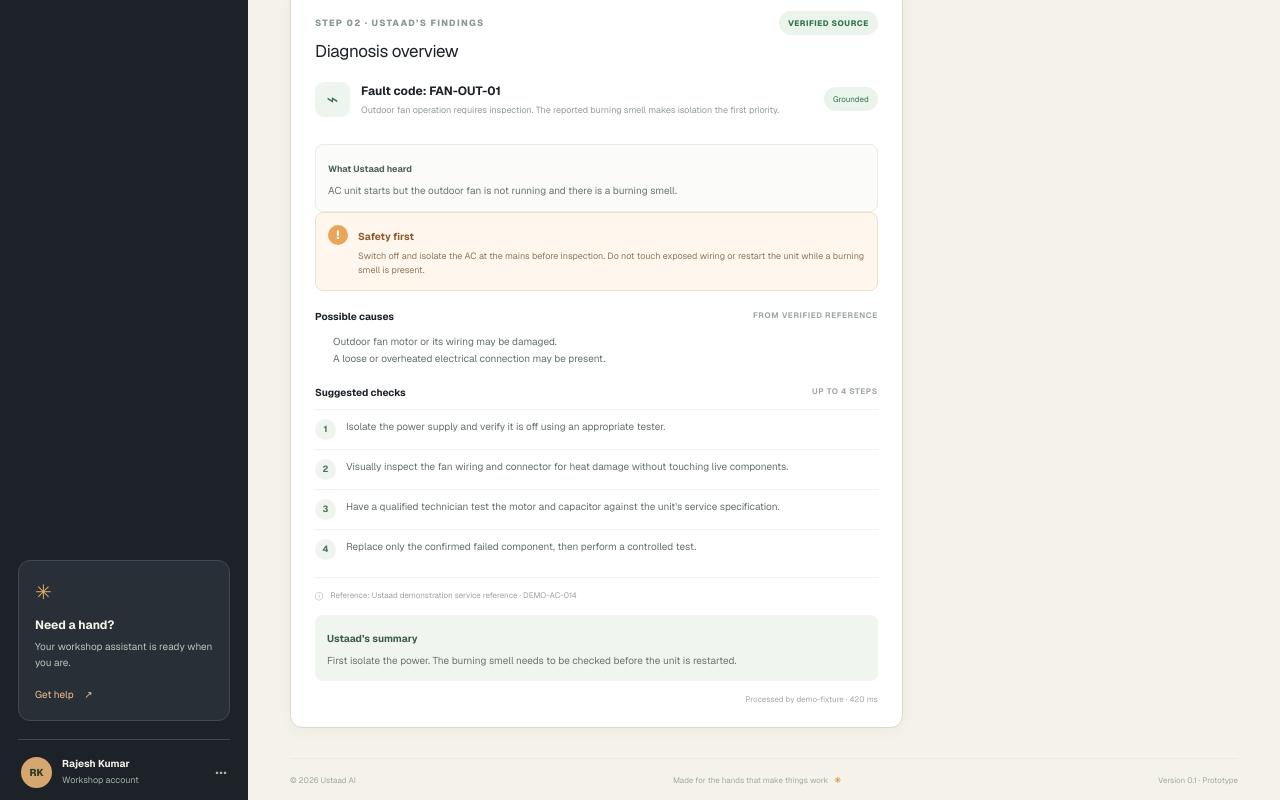
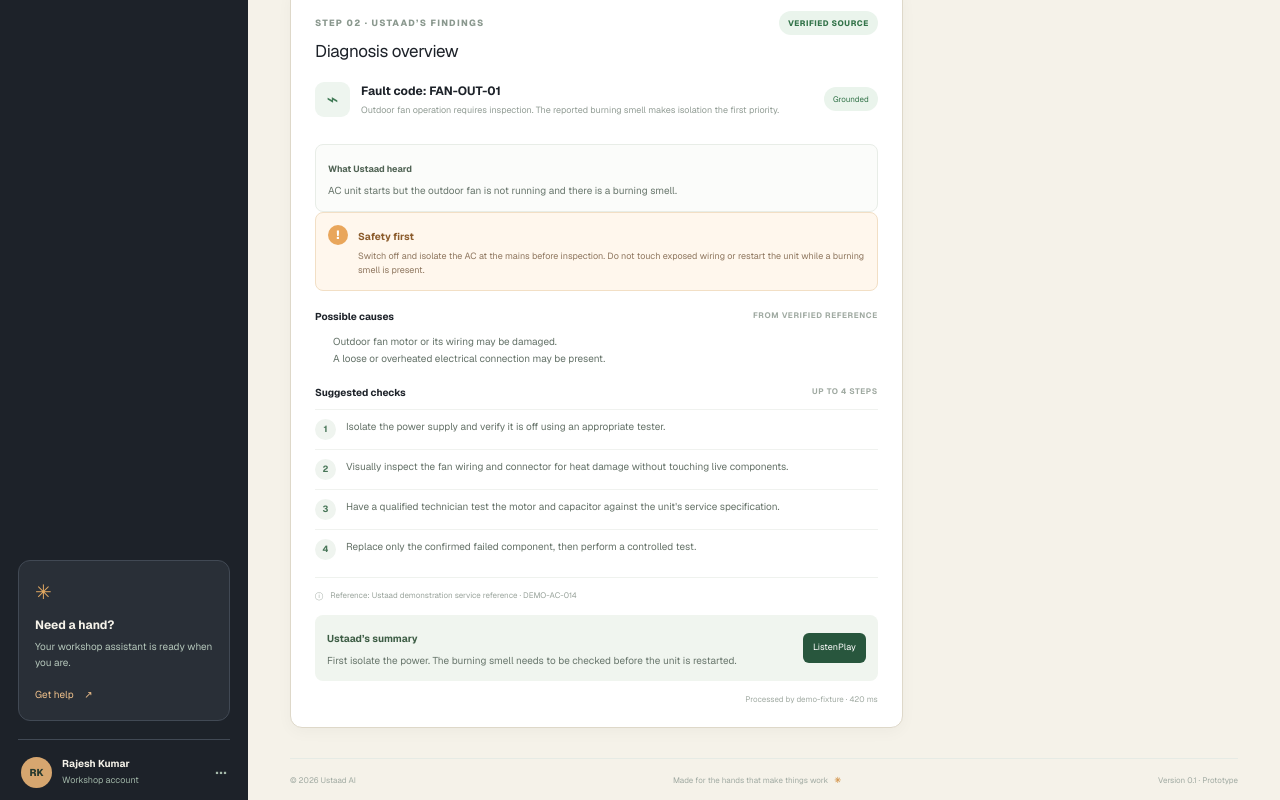
Before and after one commit to SiddharthaOG/Ustaad-AI, a Next.js app in the folder frontend/: page /workspace in a window 1280 px wide. Both pictures are taken after a click on the button "Run demo". Shown: the part 1154-1954 px from the top of the page. Built offline with nearby package versions, Linux system fonts and the light colour scheme.

Commit message:
fix(frontend): wire diagnosis text-to-speech playback

```diff
--- a/frontend/package.json
+++ b/frontend/package.json
@@ -12,7 +12,8 @@
     "test:diagnosis": "node scripts/test-diagnosis.mjs",
     "test:billing": "node scripts/test-billing-demo.mjs",
     "test:api": "node scripts/test-api-client.mjs",
-    "test": "npm run test:audio && npm run test:media && npm run test:diagnosis && npm run test:billing && npm run test:api"
+    "test:tts": "node scripts/test-tts-ui.mjs",
+    "test": "npm run test:audio && npm run test:media && npm run test:diagnosis && npm run test:billing && npm run test:api && npm run test:tts"
   },
   "dependencies": {
     "next": "16.4.6",
--- /dev/null
+++ b/frontend/scripts/test-tts-ui.mjs
@@ -0,0 +1,18 @@
+import assert from "node:assert/strict";
+import { readFile } from "node:fs/promises";
+
+const page = await readFile(new URL("../src/app/workspace/page.tsx", import.meta.url), "utf8");
+const result = await readFile(new URL("../src/app/workspace/diagnosis-result.tsx", import.meta.url), "utf8");
+
+assert.match(page, /const speakDiagnosis = async \(\) =>/);
+assert.match(page, /ustaadApi\.speak\(/);
+assert.match(page, /text: diagnosis\.spoken_summary/);
+assert.match(page, /onSpeak=\{\(\) => void speakDiagnosis\(\)\}/);
+assert.match(page, /speechAudioUrl\]\);/);
+assert.match(page, /speechSubmitting\.current/);
+assert.match(result, /onSpeak && \(/);
+assert.match(result, /disabled=\{speechLoading\}/);
+assert.match(result, /role="alert"/);
+assert.match(result, /controls preload="metadata" src=\{speechAudioUrl\}/);
+assert.doesNotMatch(result, /autoPlay/);
+console.log("? diagnosis summary is wired to the TTS API and renders loading, error and manual playback states");
--- a/frontend/src/app/workspace.css
+++ b/frontend/src/app/workspace.css
@@ -125,3 +125,13 @@ button:disabled{cursor:not-allowed}
 @media(max-width:560px){.topbar-right{gap:7px;font-size:8px}.top-divider,.topbar-right .icon-button{display:none}.topbar-right>span{max-width:190px;overflow:hidden;text-overflow:ellipsis;white-space:nowrap}}
 
 @media(prefers-reduced-motion:reduce){.diagnosis-spinner{animation:none!important}}
+
+
+/* Diagnosis text-to-speech playback */
+.spoken-summary{flex-wrap:wrap}
+.spoken-summary>div:first-child{min-width:0;flex:1}
+.spoken-summary button:disabled{opacity:.6;cursor:wait}
+.speech-playback{flex:1 0 100%;min-width:0;padding-top:8px;border-top:1px solid #dfe8dd}
+.speech-playback>span{display:block;margin-bottom:7px;color:#58715d;font-size:9px}
+.speech-player{display:block;width:100%;height:38px}
+.speech-error{flex:1 0 100%;margin:4px 0 0;color:#984c40;font-size:9px;line-height:1.5}
--- a/frontend/src/app/workspace/diagnosis-result.tsx
+++ b/frontend/src/app/workspace/diagnosis-result.tsx
@@ -8,9 +8,15 @@ type Props = {
   warnings?: string[];
   onRetry?: () => void;
   onSpeak?: () => void;
+  speechLoading?: boolean;
+  speechError?: string;
+  speechAudioUrl?: string;
 };
 
-export function DiagnosisResult({ result, loading, error, hasSubmitted, warnings = [], onRetry, onSpeak }: Props) {
+export function DiagnosisResult({
+  result, loading, error, hasSubmitted, warnings = [], onRetry, onSpeak,
+  speechLoading = false, speechError = "", speechAudioUrl = "",
+}: Props) {
   return (
     <section className="panel result-panel" aria-labelledby="diagnosis-heading" aria-live="polite">
       <div className="result-top">
@@ -104,7 +110,21 @@ export function DiagnosisResult({ result, loading, error, hasSubmitted, warnings
           {result.spoken_summary && (
             <div className="spoken-summary">
               <div><strong>Ustaad’s summary</strong><p>{result.spoken_summary}</p></div>
-              {onSpeak && <button type="button" onClick={onSpeak}>Listen <span>▶</span></button>}
+              {onSpeak && (
+                <button type="button" onClick={onSpeak} disabled={speechLoading} aria-label="Generate spoken diagnosis">
+                  {speechLoading ? "Preparing audio..." : speechAudioUrl ? "Generate again" : "Listen"}
+                  <span aria-hidden="true">{speechLoading ? "..." : "Play"}</span>
+                </button>
+              )}
+              {speechError && <p className="speech-error" role="alert">{speechError}</p>}
+              {speechAudioUrl && (
+                <div className="speech-playback" role="group" aria-label="Spoken diagnosis playback">
+                  <span>Audio ready. Press play to listen</span>
+                  <audio className="speech-player" controls preload="metadata" src={speechAudioUrl}>
+                    Audio playback is not supported by this browser.
+                  </audio>
+                </div>
+              )}
             </div>
           )}
           <div className="diagnosis-meta">Processed by {result.provider} · {Math.max(0, Math.round(result.latency_ms))} ms</div>
--- a/frontend/src/app/workspace/page.tsx
+++ b/frontend/src/app/workspace/page.tsx
@@ -41,17 +41,22 @@ export default function Home() {
   const [diagnosisLoading, setDiagnosisLoading] = useState(false);
   const [diagnosisError, setDiagnosisError] = useState("");
   const [diagnosisSubmitted, setDiagnosisSubmitted] = useState(false);
+  const [speechLoading, setSpeechLoading] = useState(false);
+  const [speechError, setSpeechError] = useState("");
+  const [speechAudioUrl, setSpeechAudioUrl] = useState("");
   const [notice, setNotice] = useState("");
   const photoInput = useRef<HTMLInputElement>(null);
   const audioInput = useRef<HTMLInputElement>(null);
   const diagnosisAbort = useRef<AbortController | null>(null);
   const diagnosisSubmitting = useRef(false);
+  const speechSubmitting = useRef(false);
   const diagnosisSubmissionId = useRef(0);
   const demoRunId = useRef(0);
 
   const audioUrl = recordedAudioUrl || uploadedAudioUrl;
   useEffect(() => () => { if (uploadedAudioUrl) URL.revokeObjectURL(uploadedAudioUrl); }, [uploadedAudioUrl]);
   useEffect(() => () => { if (photoPreviewUrl) URL.revokeObjectURL(photoPreviewUrl); }, [photoPreviewUrl]);
+  useEffect(() => () => { if (speechAudioUrl) URL.revokeObjectURL(speechAudioUrl); }, [speechAudioUrl]);
   useEffect(() => () => { demoRunId.current += 1; diagnosisAbort.current?.abort(); }, []);
 
   const cancelDiagnosisRequest = () => {
@@ -70,6 +75,8 @@ export default function Home() {
     setUploadedAudioFile(null);
     setAudioName("");
     setAudioValidationError("");
+    setSpeechAudioUrl("");
+    setSpeechError("");
     setDiagnosis(null);
     setDiagnosisWarnings([]);
     setDiagnosisError("");
@@ -80,13 +87,13 @@ export default function Home() {
   const endRecording = () => { void stopRecording(); liveTranscript.stop(); };
   const clearAudio = () => {
     cancelDiagnosisRequest();
-    liveTranscript.stop(); clearRecording(); liveTranscript.clear(); setUploadedAudioUrl(""); setUploadedAudioFile(null); setAudioName(""); setAudioValidationError(""); setDiagnosis(null); setDiagnosisWarnings([]); setDiagnosisError(""); setDiagnosisSubmitted(false);
+    liveTranscript.stop(); clearRecording(); liveTranscript.clear(); setUploadedAudioUrl(""); setUploadedAudioFile(null); setAudioName(""); setAudioValidationError(""); setSpeechAudioUrl(""); setSpeechError(""); setDiagnosis(null); setDiagnosisWarnings([]); setDiagnosisError(""); setDiagnosisSubmitted(false);
     if (audioInput.current) audioInput.current.value = "";
   };
   const handleAudioFile = async (file?: File) => {
     if (!file) return;
     cancelDiagnosisRequest();
-    liveTranscript.stop(); clearRecording(); setUploadedAudioUrl(""); setUploadedAudioFile(null); setAudioName(""); setDiagnosis(null); setDiagnosisWarnings([]); setDiagnosisError(""); setDiagnosisSubmitted(false);
+    liveTranscript.stop(); clearRecording(); setUploadedAudioUrl(""); setUploadedAudioFile(null); setAudioName(""); setSpeechAudioUrl(""); setSpeechError(""); setDiagnosis(null); setDiagnosisWarnings([]); setDiagnosisError(""); setDiagnosisSubmitted(false);
     const validation = await validateDiagnosisWav(file);
     if (!validation.valid) { setAudioName(""); setAudioValidationError(validation.message); if (audioInput.current) audioInput.current.value = ""; return; }
     setUploadedAudioUrl(URL.createObjectURL(validation.file)); setUploadedAudioFile(validation.file); setAudioName(validation.file.name); setAudioValidationError("");
@@ -103,7 +110,7 @@ export default function Home() {
 
     if (!audio) {
       setDiagnosisError("Record a voice note or upload an audio clip before analysing.");
-      setDiagnosis(null);
+      setSpeechAudioUrl(""); setSpeechError(""); setDiagnosis(null);
       setDiagnosisSubmitted(false);
       diagnosisSubmitting.current = false;
       return;
@@ -121,7 +128,7 @@ export default function Home() {
     if (diagnosisSubmissionId.current !== submissionId) return;
     if (!audioValidation.valid) {
       setDiagnosisError(audioValidation.message);
-      setDiagnosis(null);
+      setSpeechAudioUrl(""); setSpeechError(""); setDiagnosis(null);
       setDiagnosisSubmitted(false);
       diagnosisSubmitting.current = false;
       return;
@@ -131,6 +138,7 @@ export default function Home() {
     diagnosisAbort.current = controller;
     setDiagnosisLoading(true);
     setDiagnosisError("");
+    setSpeechAudioUrl(""); setSpeechError("");
     setDiagnosis(null);
     setDiagnosisSubmitted(true);
     try {
@@ -158,10 +166,38 @@ export default function Home() {
     }
   };
 
+  const speakDiagnosis = async () => {
+    if (!diagnosis?.spoken_summary || speechSubmitting.current) return;
+
+    speechSubmitting.current = true;
+    setSpeechLoading(true);
+    setSpeechError("");
+    try {
+      const audio = await ustaadApi.speak(
+        { text: diagnosis.spoken_summary, lang: transcriptLanguage === "hi-IN" ? "hinglish" : "en" },
+        { timeoutMs: 60_000 },
+      );
+      if (!audio.size || !audio.type.startsWith("audio/")) {
+        throw new Error("Ustaad returned an invalid audio response. Please try again.");
+      }
+      setSpeechAudioUrl(URL.createObjectURL(audio));
+    } catch (error) {
+      setSpeechError(
+        error instanceof UstaadApiError
+          ? error.message
+          : error instanceof Error ? error.message : "Speech generation failed. Please try again.",
+      );
+    } finally {
+      speechSubmitting.current = false;
+      setSpeechLoading(false);
+    }
+  };
+
   const clearDiagnosis = () => {
     cancelDiagnosisRequest();
     clearAudio();
     setPhotoFile(null); setPhotoName(""); setPhotoValidationError(""); setPhotoPreviewUrl("");
+    setSpeechAudioUrl(""); setSpeechError("");
     setDiagnosis(null); setDiagnosisWarnings([]); setDiagnosisError(""); setDiagnosisSubmitted(false);
     if (photoInput.current) photoInput.current.value = "";
   };
@@ -193,6 +229,7 @@ export default function Home() {
     cancelDiagnosisRequest();
     const runId = ++demoRunId.current;
     const scenario = diagnosisDemoScenarios[demoScenario];
+    setSpeechAudioUrl(""); setSpeechError("");
     setDiagnosis(null); setDiagnosisWarnings([]); setDiagnosisSubmitted(true); setDiagnosisError("");
     if (scenario.error) {
       if (demoScenario === "timeout") {
@@ -268,7 +305,18 @@ export default function Home() {
                   <div className="privacy-note"><Icon>♢</Icon> Ustaad does not store recordings. Live text preview may use your browser speech provider.</div>
                 </section>
 
-                <DiagnosisResult result={diagnosis} loading={diagnosisLoading} error={diagnosisError} hasSubmitted={diagnosisSubmitted} warnings={diagnosisWarnings} onRetry={(audioBlob || uploadedAudioFile) ? () => void analyseDiagnosis() : undefined} />
+                <DiagnosisResult
+                  result={diagnosis}
+                  loading={diagnosisLoading}
+                  error={diagnosisError}
+                  hasSubmitted={diagnosisSubmitted}
+                  warnings={diagnosisWarnings}
+                  onRetry={(audioBlob || uploadedAudioFile) ? () => void analyseDiagnosis() : undefined}
+                  onSpeak={() => void speakDiagnosis()}
+                  speechLoading={speechLoading}
+                  speechError={speechError}
+                  speechAudioUrl={speechAudioUrl}
+                />
               </div>
 
               <aside className="right-column">
```
